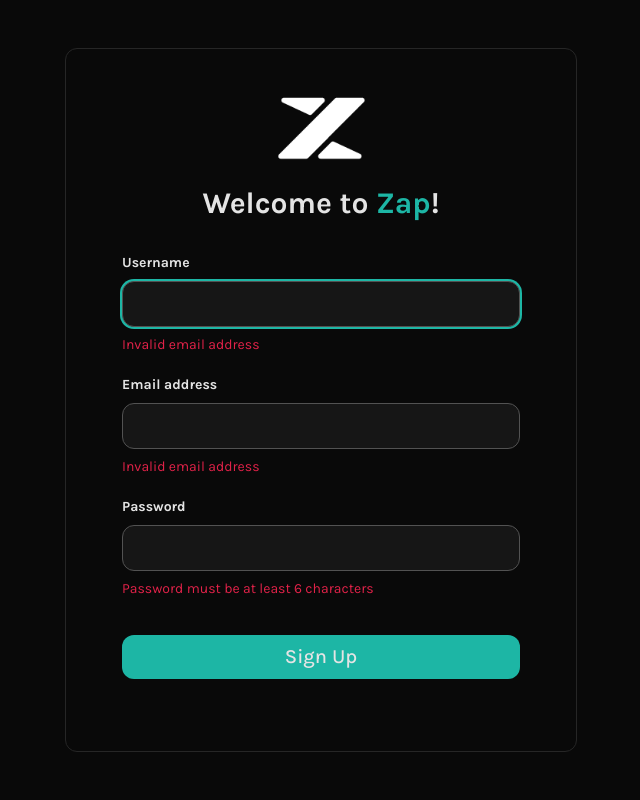
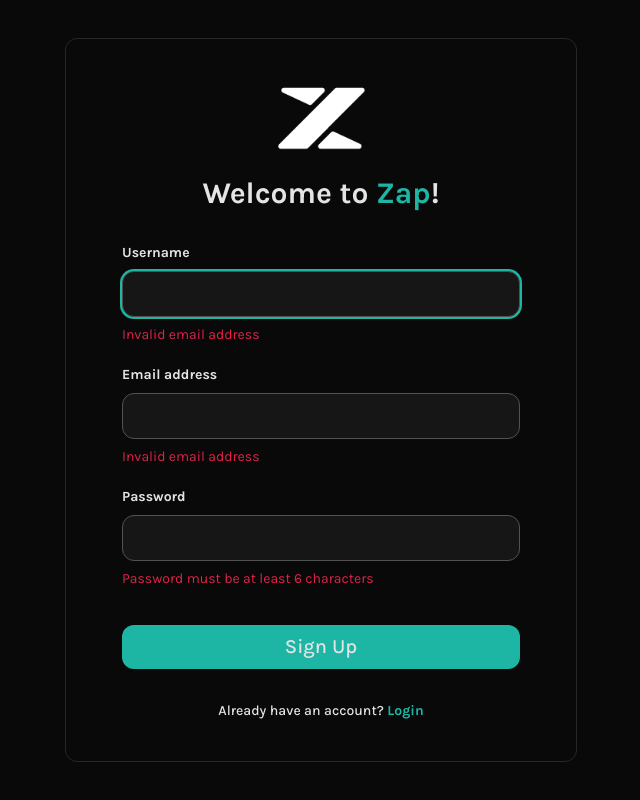
Before and after one commit to felix-kyun/zap, a React (Vite) app: page /signup in a window 1280 px wide. Both pictures are taken after a click on the button "Sign Up". Shown: the whole page, without its empty margins (319-959 px from the left). Built offline with nearby package versions, Linux system fonts and the light colour scheme; no server answers; what libsodium-wrappers-sumo would draw is missing.

Commit message:
feat: add animation to login, signup and create masterpassword pages

```diff
--- a/src/components/LabeledInput.tsx
+++ b/src/components/LabeledInput.tsx
@@ -1,4 +1,6 @@
 import { forwardRef, type InputHTMLAttributes } from "react";
+import * as motion from "motion/react-client";
+import { AnimatePresence } from "motion/react";
 
 type LabeledInputProps = InputHTMLAttributes<HTMLInputElement> & {
 	id: string;
@@ -39,10 +41,25 @@ export const LabeledInput = forwardRef<HTMLInputElement, LabeledInputProps>(
 					name={id}
 					id={id}
 					ref={ref}
+					autoComplete="off"
+					readOnly
+					onFocus={(e) => e.target.removeAttribute("readonly")}
 					className={`border-[1px] rounded-xl py-2 px-4 font-medium border-neutral-600 bg-neutral-900 placeholder:text-neutral-400 focus:outline-none focus:ring-2 focus:ring-accent transition duration-200 ${inputClassName}`}
 					{...inputProps}
 				/>
-				<div className="text-error text-sm">{error}</div>
+				<AnimatePresence>
+					{error && (
+						<motion.span
+							className="text-error text-sm"
+							initial={{ opacity: 0, height: 0 }}
+							animate={{ opacity: 1, height: "auto" }}
+							exit={{ opacity: 0, height: 0 }}
+							transition={{ duration: 0.25, delay: 0.15 }}
+						>
+							{error}
+						</motion.span>
+					)}
+				</AnimatePresence>
 			</div>
 		);
 	},
--- a/src/components/NewItemModal.tsx
+++ b/src/components/NewItemModal.tsx
@@ -5,7 +5,7 @@ import { CreateLoginItem } from "@components/create/Login";
 import { LabeledInput } from "@components/LabeledInput";
 import { TagsField } from "@components/TagsField";
 import { zodResolver } from "@hookform/resolvers/zod";
-import { useEffect } from "react";
+import { useCallback, useEffect } from "react";
 import { Controller, FormProvider, useForm } from "react-hook-form";
 import toast from "react-hot-toast";
 import { RiCloseLargeFill } from "react-icons/ri";
@@ -19,19 +19,6 @@ type NewItemModalProps = {
 };
 
 export function NewItemModal({ open, close }: NewItemModalProps) {
-	// listen for esc to close modal
-	useEffect(() => {
-		if (!open) return;
-
-		const handleEvent = (e: KeyboardEvent) => {
-			if (e.key === "Escape") close();
-		};
-
-		window.addEventListener("keydown", handleEvent);
-
-		return () => window.removeEventListener("keydown", handleEvent);
-	}, [open, close]);
-
 	const form = useForm<VaultItem>({
 		resolver: zodResolver(vaultItemSchema),
 		defaultValues: {
@@ -48,19 +35,38 @@ export function NewItemModal({ open, close }: NewItemModalProps) {
 		register,
 		watch,
 		control,
+		reset,
 		formState: { isSubmitting, errors },
 	} = form;
+
+	const closeModal = useCallback(() => {
+		close();
+		reset();
+	}, [close, reset]);
 
 	const onSubmit = (data: VaultItem) => {
 		console.log("submitted", data);
 	};
+
+	// listen for esc to close modal
+	useEffect(() => {
+		if (!open) return;
+
+		const handleEvent = (e: KeyboardEvent) => {
+			if (e.key === "Escape") closeModal();
+		};
+
+		window.addEventListener("keydown", handleEvent);
+
+		return () => window.removeEventListener("keydown", handleEvent);
+	}, [open, closeModal]);
 
 	return (
 		<AnimatePresence>
 			{open && (
 				<motion.div
 					className="fixed z-50 inset-0 flex justify-center items-center"
-					onClick={close}
+					onClick={closeModal}
 				>
 					<motion.div
 						initial={{ opacity: 0 }}
@@ -90,7 +96,7 @@ export function NewItemModal({ open, close }: NewItemModalProps) {
 								whileHover={{ scale: 1.15 }}
 								whileTap={{ scale: 0.9 }}
 								transition={{ duration: 0.075 }}
-								onClick={close}
+								onClick={closeModal}
 							>
 								<RiCloseLargeFill />
 							</motion.span>
--- a/src/routes/_authenticated/dashboard/index.tsx
+++ b/src/routes/_authenticated/dashboard/index.tsx
@@ -18,12 +18,12 @@ function RouteComponent() {
 		<>
 			<NewItemModal
 				open={createNewState}
-				close={() => setCreateNewState((value) => !value)}
+				close={() => setCreateNewState(false)}
 			/>
 			<div>
 				<h1>Dashboard</h1>
 				<button
-					onClick={() => setCreateNewState(() => !createNewState)}
+					onClick={() => setCreateNewState(true)}
 					className="mb-4 px-4 py-2 bg-blue-500 text-white rounded m-4"
 				>
 					Add New Entry
--- a/src/routes/create.tsx
+++ b/src/routes/create.tsx
@@ -9,6 +9,7 @@ import { fetchVault } from "@services/server.service";
 import { useForm } from "react-hook-form";
 import z from "zod";
 import { zodResolver } from "@hookform/resolvers/zod";
+import * as motion from "motion/react-client";
 
 const vaultPasswordSchema = z.object({
 	password: z.string().min(1, "Password is required"),
@@ -81,7 +82,13 @@ function RouteComponent() {
 	return (
 		<form onSubmit={handleSubmit(submitHandler)}>
 			<div className="container mx-auto min-h-screen flex items-center justify-center text-xl font-[Karla] px-4">
-				<div className="flex flex-col gap-2 w-full max-w-lg pb-10 py-8 px-14 rounded-xl sm:border-[1px] border-border">
+				<motion.div
+					initial={{ opacity: 0, scale: 0.95 }}
+					animate={{ opacity: 1, scale: 1 }}
+					exit={{ opacity: 0, scale: 0.95 }}
+					transition={{ duration: 0.15, delay: 0.25 }}
+					className="flex flex-col gap-2 w-full max-w-lg pb-10 py-8 px-14 rounded-xl sm:border-[1px] border-border"
+				>
 					<div className="flex flex-col justify-center items-center mb-4">
 						<img src={logo} alt="Zap Logo" className="h-24" />
 					</div>
@@ -98,7 +105,7 @@ function RouteComponent() {
 					>
 						{isSubmitting ? "Creating..." : "Create"}
 					</button>
-				</div>
+				</motion.div>
 			</div>
 		</form>
 	);
--- a/src/routes/login.tsx
+++ b/src/routes/login.tsx
@@ -1,5 +1,5 @@
 import toast from "react-hot-toast";
-import { createFileRoute, redirect } from "@tanstack/react-router";
+import { createFileRoute, Link, redirect } from "@tanstack/react-router";
 import { checkAuthState, login } from "@services/auth.service";
 import { useStore } from "@stores/store";
 import z from "zod";
@@ -7,6 +7,8 @@ import { zodResolver } from "@hookform/resolvers/zod";
 import { useForm } from "react-hook-form";
 import logo from "../assets/zap.png";
 import { LabeledInput } from "@components/LabeledInput";
+import { AccentButton } from "@components/AccentButton";
+import * as motion from "motion/react-client";
 
 const loginSchema = z.object({
 	email: z.email("Invalid email address"),
@@ -45,6 +47,7 @@ function RouteComponent() {
 	// TODO: make login async using worker
 	// add loading state
 	const submitHandler = async ({ email, password }: LoginFormData) => {
+		console.log("submitting", { email, password });
 		toast.promise(login({ email, password }), {
 			loading: "Logging in...",
 			success: (data) => {
@@ -56,17 +59,26 @@ function RouteComponent() {
 
 				return "Login successful!";
 			},
-			error: () => {
+			error: (error) => {
 				setValue("password", "");
-				return "Login failed, please check your credentials and try again.";
+				return "Login failed: " + (error?.message || "Unknown error");
 			},
 		});
 	};
 
 	return (
-		<form onSubmit={handleSubmit(submitHandler)}>
+		<form
+			onSubmit={handleSubmit(submitHandler)}
+			action="javascript:void(0)"
+		>
 			<div className="container mx-auto min-h-screen flex items-center justify-center text-xl font-[Karla] px-4">
-				<div className="flex flex-col gap-8 w-full max-w-lg pb-10 pt-6 px-14 rounded-xl sm:border-[1px] border-border">
+				<motion.div
+					initial={{ opacity: 0, scale: 0.95 }}
+					animate={{ opacity: 1, scale: 1 }}
+					exit={{ opacity: 0, scale: 0.95 }}
+					transition={{ duration: 0.15, delay: 0.25 }}
+					className="flex flex-col gap-8 w-full max-w-lg pb-10 pt-6 px-14 rounded-xl sm:border-[1px] border-border"
+				>
 					<div className="flex flex-col justify-center items-center gap-2">
 						<img src={logo} alt="Zap Logo" className="h-24" />
 						<span className="font-bold text-3xl">
@@ -89,23 +101,23 @@ function RouteComponent() {
 							error={errors.password?.message}
 							{...register("password")}
 						/>
-						<button
-							className="bg-accent text-text p-2 mt-4 rounded-xl w-full font-medium"
-							disabled={isSubmitting}
-						>
+						<AccentButton disabled={isSubmitting}>
 							{isSubmitting ? "Logging in..." : "Login"}
-						</button>
+						</AccentButton>
 					</div>
 
 					<div className="flex justify-center items-center">
 						<span className="text-sm font-medium">
 							Don't have an account?{" "}
-							<a href="/signup" className="text-accent">
+							<Link
+								to="/signup"
+								className="text-accent font-bold hover:underline"
+							>
 								Register
-							</a>
+							</Link>
 						</span>
 					</div>
-				</div>
+				</motion.div>
 			</div>
 		</form>
 	);
--- a/src/routes/signup.tsx
+++ b/src/routes/signup.tsx
@@ -1,4 +1,4 @@
-import { createFileRoute, redirect } from "@tanstack/react-router";
+import { createFileRoute, redirect, Link } from "@tanstack/react-router";
 import { checkAuthState, signup } from "@services/auth.service";
 import { LabeledInput } from "@components/LabeledInput";
 import toast from "react-hot-toast";
@@ -6,6 +6,8 @@ import { useForm } from "react-hook-form";
 import logo from "../assets/zap.png";
 import z from "zod";
 import { zodResolver } from "@hookform/resolvers/zod";
+import * as motion from "motion/react-client";
+import { AccentButton } from "@components/AccentButton";
 
 const signupSchema = z.object({
 	username: z.string().min(1, "Username is required"),
@@ -61,16 +63,25 @@ function RouteComponent() {
 	};
 
 	return (
-		<form onSubmit={handleSubmit(submitHandler)}>
+		<form
+			onSubmit={handleSubmit(submitHandler)}
+			action="javascript:void(0)"
+		>
 			<div className="container mx-auto min-h-screen flex items-center justify-center text-xl font-[Karla] px-4">
-				<div className="flex flex-col gap-8 w-full max-w-lg pb-10 pt-8 px-14 rounded-xl sm:border-[1px] border-border">
+				<motion.div
+					initial={{ opacity: 0, scale: 0.95 }}
+					animate={{ opacity: 1, scale: 1 }}
+					exit={{ opacity: 0, scale: 0.95 }}
+					transition={{ duration: 0.15, delay: 0.25 }}
+					className="flex flex-col gap-8 w-full max-w-lg pb-10 pt-8 px-14 rounded-xl sm:border-[1px] border-border"
+				>
 					<div className="flex flex-col justify-center items-center gap-2">
 						<img src={logo} alt="Zap Logo" className="h-24" />
 						<span className="font-bold text-3xl">
 							Welcome to <span className="text-accent">Zap</span>!
 						</span>
 					</div>
-					<div className="flex flex-col gap-1 mb-8">
+					<div className="flex flex-col gap-1">
 						<LabeledInput
 							id="username"
 							label="Username"
@@ -92,14 +103,22 @@ function RouteComponent() {
 							error={errors.password?.message}
 							{...register("password")}
 						/>
-						<button
-							className="bg-accent text-text p-2 mt-4 rounded-xl w-full font-medium"
-							disabled={isSubmitting}
-						>
+						<AccentButton disabled={isSubmitting}>
 							{isSubmitting ? "Signing up..." : "Sign Up"}
-						</button>
+						</AccentButton>
 					</div>
-				</div>
+					<div className="flex justify-center items-center">
+						<span className="text-sm font-medium">
+							Already have an account?{" "}
+							<Link
+								to="/login"
+								className="text-accent font-bold hover:underline"
+							>
+								Login
+							</Link>
+						</span>
+					</div>
+				</motion.div>
 			</div>
 		</form>
 	);
```
